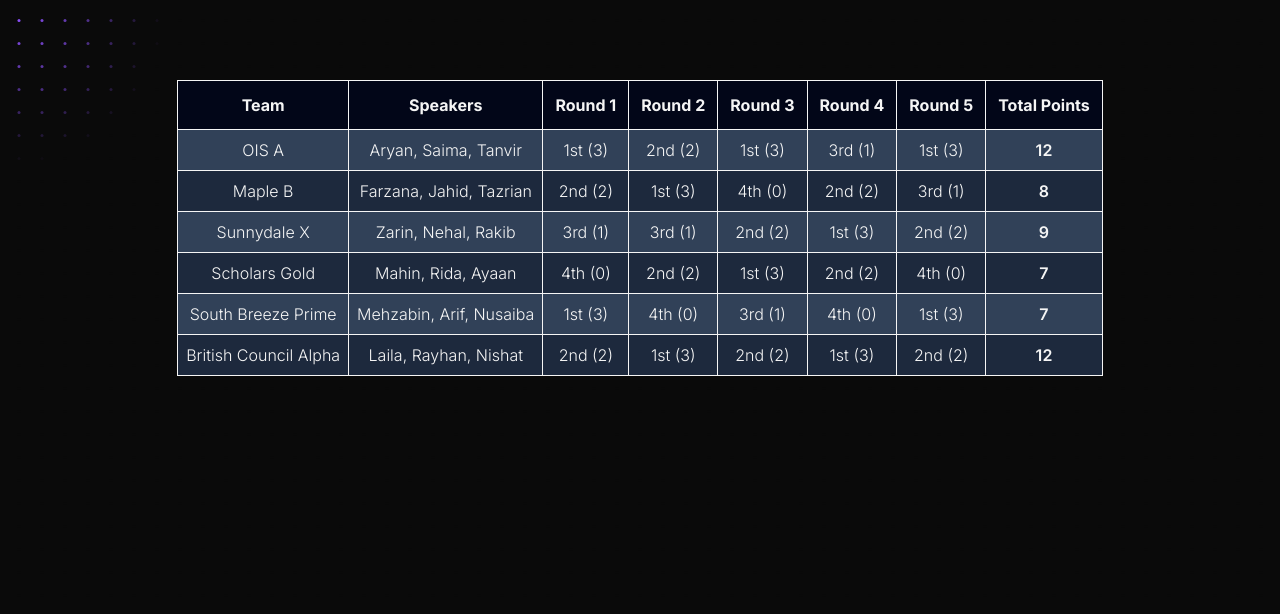
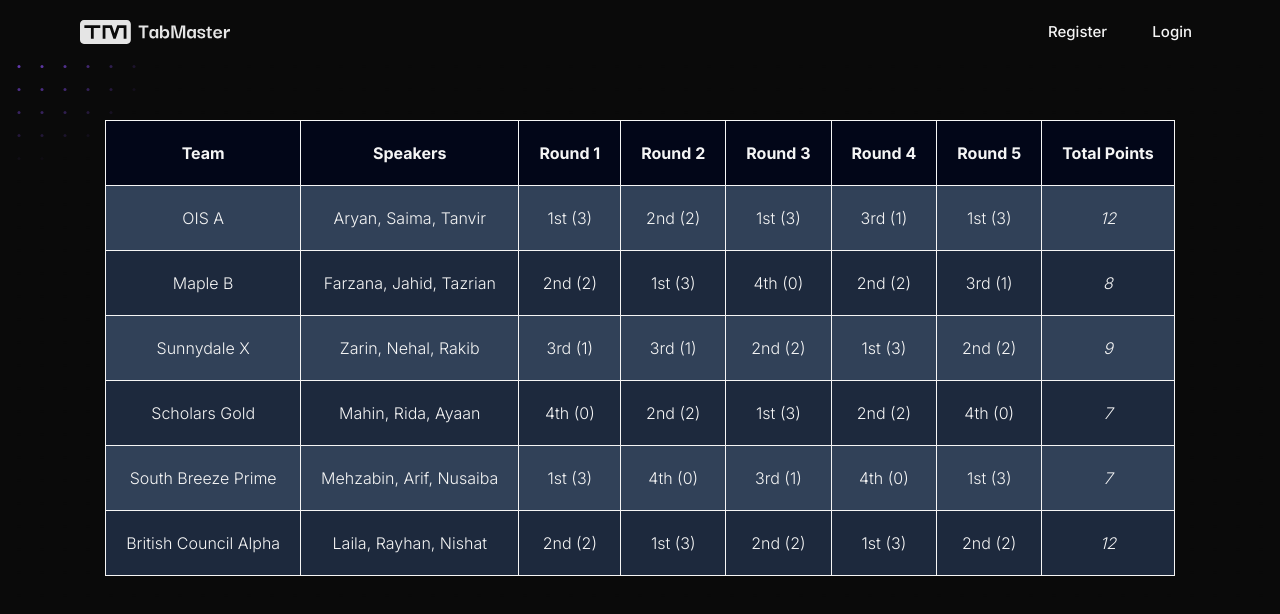
Before and after one commit to Ferdus615/TabMaster, a Next.js app: page /demo in a window 1280 px wide. Shown: the top 614 px of the page. Built offline with nearby package versions, Linux system fonts and the light colour scheme.

Commit message:
navbar added to all pages(in the root)

```diff
--- a/app/globals.css
+++ b/app/globals.css
@@ -52,12 +52,16 @@
   --color-theader: oklch(12.9% 0.042 264.695); /* slate-950 */
 }
 
+@utility div-space {
+  @apply px-6 mx-auto max-w-6xl my-30;
+}
+
 @utility form-div {
   @apply flex grow items-center justify-center p-6 md:p-8 lg:p-12;
 }
 
 @utility form {
-  @apply grid grid-cols-1 w-full max-w-sm gap-8;
+  @apply grid grid-cols-1 w-full max-w-sm gap-8 my-10;
 }
 
 @utility fluid-text {
@@ -130,10 +134,10 @@
   }
 
   th {
-    @apply border p-3 font-bold;
+    @apply border p-5 font-bold;
   }
 
   td {
-    @apply border-2 p-5 font-light;
+    @apply border p-5 font-light;
   }
 }
--- a/app/layout.jsx
+++ b/app/layout.jsx
@@ -1,6 +1,7 @@
 import { Inter, Space_Grotesk } from "next/font/google";
 import "./globals.css";
 import DotGrid from "@/components/DotGrid";
+import Navbar from "@/components/landing_page/Navbar";
 
 const inter = Inter({
   variable: "--font-inter",
@@ -19,6 +20,7 @@
   return (
     <html lang="en" className={`${inter.variable} antialiased`}>
       <body className="relative min-h-screen">
+        <Navbar />
         <div className="fixed inset-0 z-0">
           <DotGrid
             dotSize={3}
--- a/app/page.jsx
+++ b/app/page.jsx
@@ -1,6 +1,5 @@
 import React from "react";
 import Hero from "@/components/landing_page/Hero";
-import Navbar from "@/components/landing_page/Navbar";
 import Feature from "@/components/landing_page/Feature";
 import FinalCTA from "@/components/landing_page/Final-CTA";
 import Roles from "@/components/landing_page/Roles";
@@ -10,7 +9,6 @@
 export default function Home() {
   return (
     <div className="flex flex-col items-center justify-center">
-      <Navbar />
       <Hero />
       <Feature />
       <Roles />
--- a/components/demoPage/TeamPage.jsx
+++ b/components/demoPage/TeamPage.jsx
@@ -2,18 +2,18 @@
 
 const TeamPage = () => {
   return (
-    <div className="flex justify-center items-center mx-auto max-w-6xl px-6 my-20">
+    <div className="flex justify-center items-center div-space">
       <table className="min-w-full border border-gray-300 text-center">
         <thead className="bg-theader">
           <tr>
-            <th className="border p-3">Team</th>
-            <th className="border p-3">Speakers</th>
-            <th className="border p-3">Round 1</th>
-            <th className="border p-3">Round 2</th>
-            <th className="border p-3">Round 3</th>
-            <th className="border p-3">Round 4</th>
-            <th className="border p-3">Round 5</th>
-            <th className="border p-3">Total Points</th>
+            <th>Team</th>
+            <th>Speakers</th>
+            <th>Round 1</th>
+            <th>Round 2</th>
+            <th>Round 3</th>
+            <th>Round 4</th>
+            <th>Round 5</th>
+            <th>Total Points</th>
           </tr>
         </thead>
         <tbody>
@@ -35,14 +35,14 @@
             ],
           ].map(([team, speakers, r1, r2, r3, r4, r5, total], index) => (
             <tr key={index} className="even:bg-even odd:bg-odd hover:bg-sky">
-              <td className="border p-2">{team}</td>
-              <td className="border p-2">{speakers}</td>
-              <td className="border p-2">{rankText(r1)}</td>
-              <td className="border p-2">{rankText(r2)}</td>
-              <td className="border p-2">{rankText(r3)}</td>
-              <td className="border p-2">{rankText(r4)}</td>
-              <td className="border p-2">{rankText(r5)}</td>
-              <td className="border p-2 font-semibold">{total}</td>
+              <td>{team}</td>
+              <td>{speakers}</td>
+              <td>{rankText(r1)}</td>
+              <td>{rankText(r2)}</td>
+              <td>{rankText(r3)}</td>
+              <td>{rankText(r4)}</td>
+              <td>{rankText(r5)}</td>
+              <td className="italic">{total}</td>
             </tr>
           ))}
         </tbody>
--- a/components/footerPages/PrivacyPage.jsx
+++ b/components/footerPages/PrivacyPage.jsx
@@ -2,9 +2,9 @@
 
 function PrivacyPage() {
   return (
-    <div className="max-w-3xl mx-auto my-10 ">
+    <div className="max-w-3xl mx-auto my-20">
       <h1>Privacy Policy</h1>
-      <p class="last-updated">Last Updated: July 26, 2025</p>
+      <p className="last-updated">Last Updated: July 26, 2025</p>
 
       <p>
         Your privacy is of utmost importance to TabMaster. This Privacy Policy
--- a/components/footerPages/TermsPage.jsx
+++ b/components/footerPages/TermsPage.jsx
@@ -2,7 +2,7 @@
 
 const Terms = () => {
   return (
-    <div className="max-w-3xl mx-auto my-10">
+    <div className="max-w-3xl mx-auto my-20">
       <h1>Terms & Conditions</h1>
       <p>
         <strong>Last Updated:</strong> <em>July 26, 2025</em>
--- a/components/forms/ContactForm.jsx
+++ b/components/forms/ContactForm.jsx
@@ -6,7 +6,7 @@
 
 const ContactForm = () => {
   return (
-    <div className="flex grow items-center justify-center p-6 md:p-8 lg:p-12">
+    <div className="div-space flex grow items-center justify-center p-6 md:p-8 lg:p-12">
       <form
         action="https://formsubmit.co/fa3cf87a376a9abdbeb3e34a8c9442fd"
         method="POST"
```
Also changed, not shown: app/demo/page.jsx (line endings or trailing spaces).
